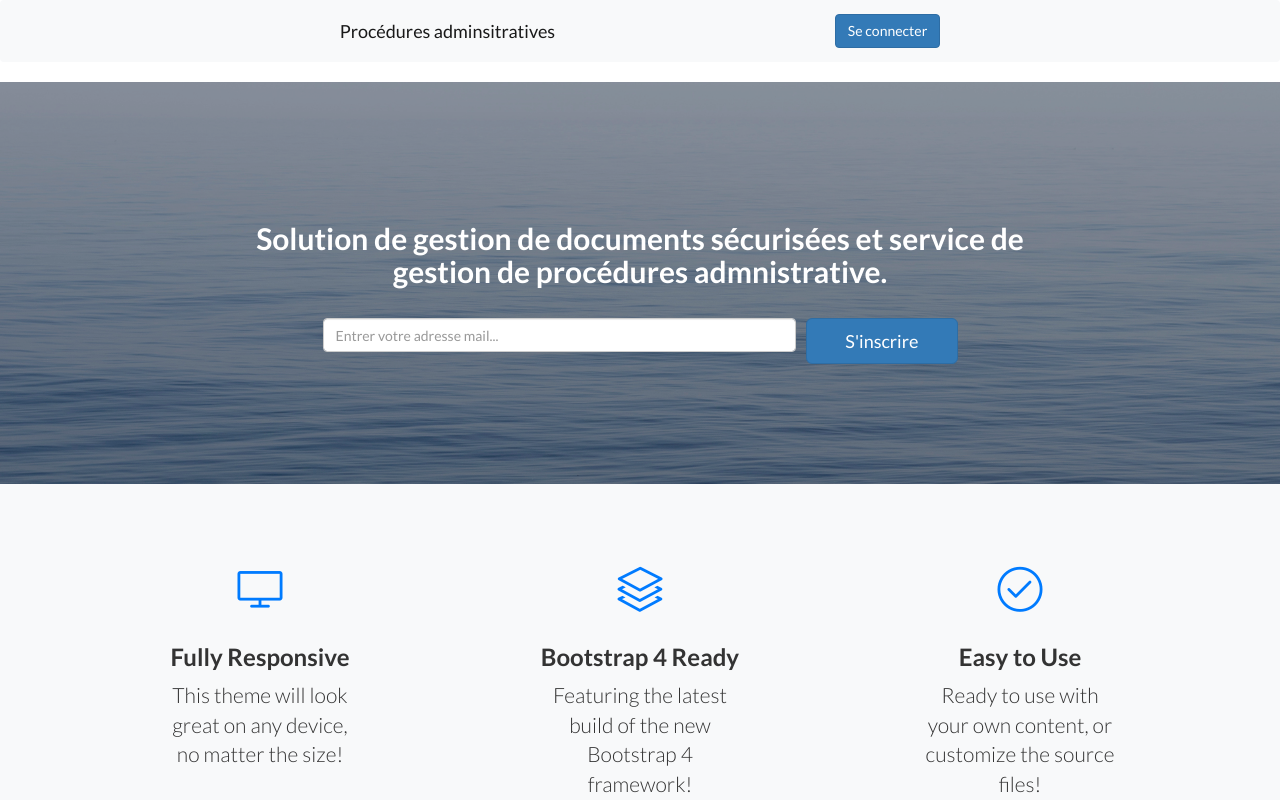
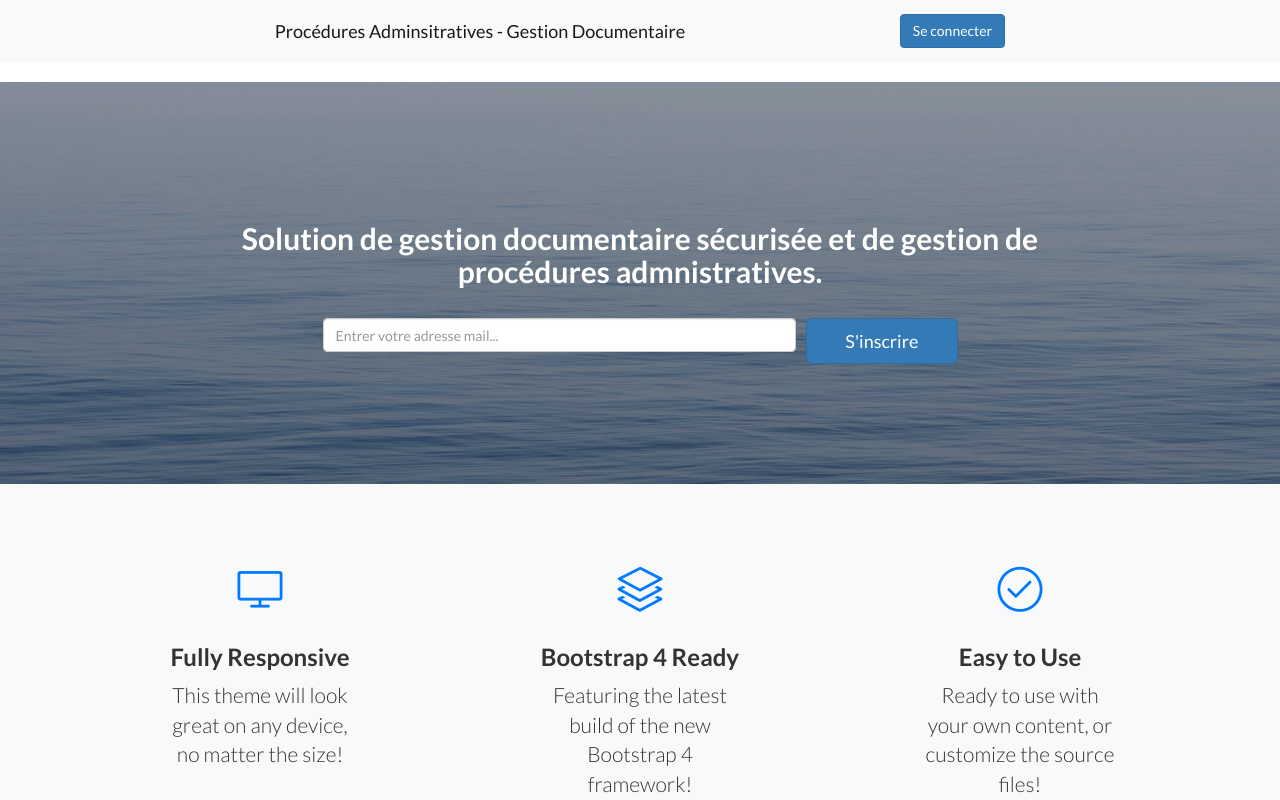
Before and after one commit to BlackNeo/ngAdminProcedures, an Angular app: page / in a window 1280 px wide. Shown: the top 800 px of the page. Built offline with nearby package versions, Linux system fonts and the light colour scheme.

Commit message:
Commit message : Fix Login path (test 3)

```diff
--- a/src/app/home/home.component.html
+++ b/src/app/home/home.component.html
@@ -1,8 +1,8 @@
     <!-- Navigation -->
     <nav class="navbar navbar-light bg-light static-top">
       <div class="container">
-        <a class="navbar-brand" href="/">Procédures adminsitratives</a>
-        <a class="btn btn-primary" href="{{urlPrefix}}/login">Se connecter</a>
+        <a class="navbar-brand" href="/{{urlPrefix}}/">Procédures Adminsitratives - Gestion Documentaire</a>
+        <a class="btn btn-primary" href="/{{urlPrefix}}/login">Se connecter</a>
       </div>
     </nav>
 
@@ -12,7 +12,7 @@
       <div class="container">
         <div class="row">
           <div class="col-xl-9 mx-auto">
-            <h1 class="mb-5">Solution de gestion de documents sécurisées et service de gestion de procédures admnistrative.</h1>
+            <h1 class="mb-5">Solution de gestion documentaire sécurisée et de gestion de procédures admnistratives.</h1>
           </div>
           <div class="col-md-10 col-lg-8 col-xl-7 mx-auto">
             <form>
--- a/src/app/home/home.component.ts
+++ b/src/app/home/home.component.ts
@@ -8,12 +8,11 @@ import { Component, OnInit, ViewEncapsulation } from '@angular/core';
 })
 export class HomeComponent implements OnInit {
 
-   urlPrefix = '';
+   urlPrefix = 'ngAdminProcedures';
 
   constructor() { }
 
   ngOnInit() {
-    this.urlPrefix = 'ngAdminProcedures';
   }
 
 }
```
